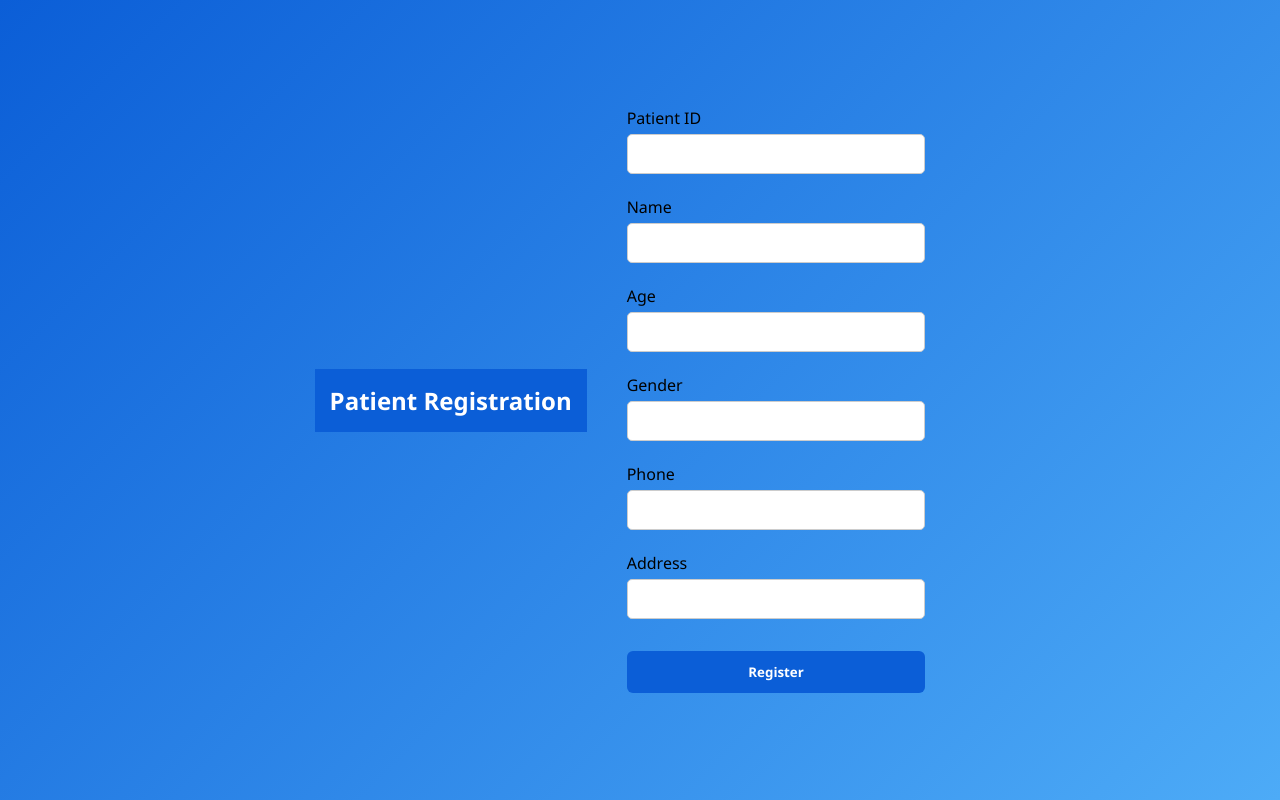
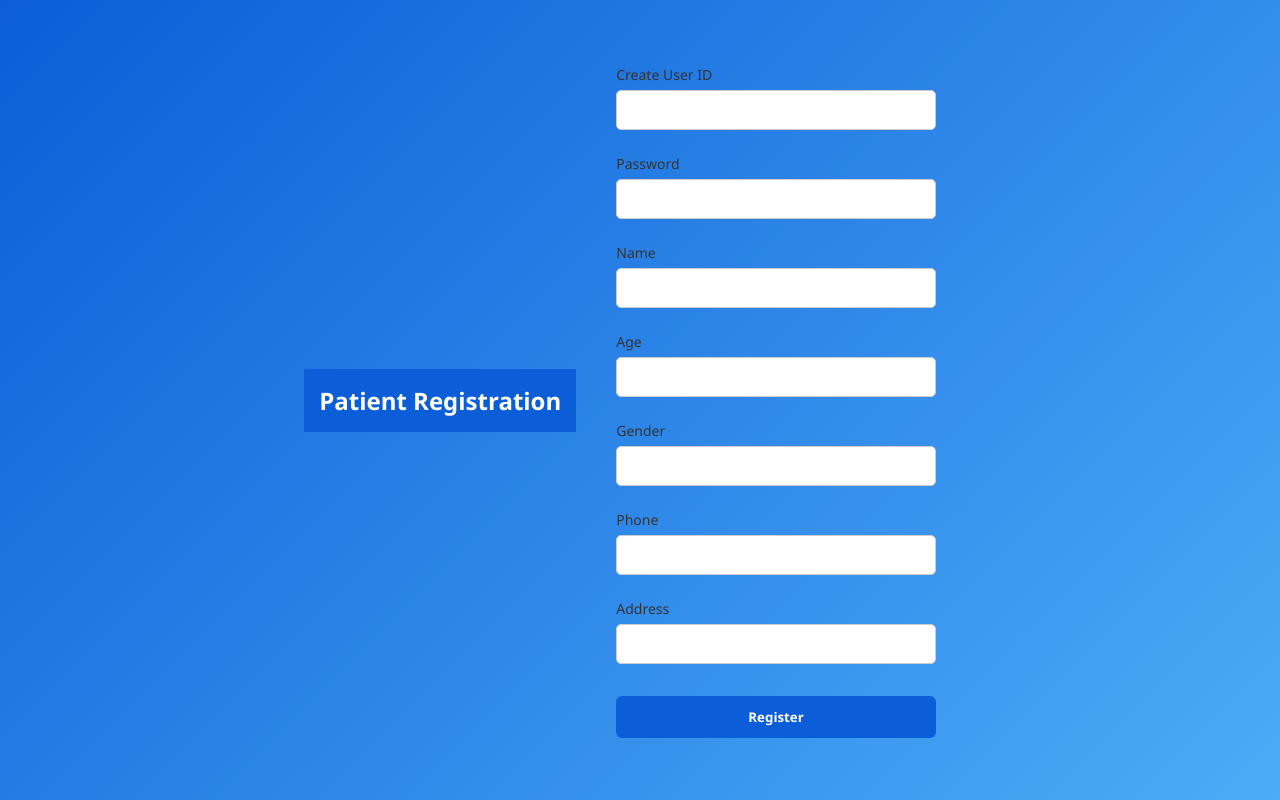
Before and after one commit to srthk-g/opd-management-system, a Flask app: template templates/register_patient.html in a window 1280 px wide. Run offline with Flask 3, Linux system fonts and the light colour scheme; the template is opened without the code that fills it, so the values that code supplies are empty.

Commit message:
Add files via upload

```diff
--- a/templates/register_patient.html
+++ b/templates/register_patient.html
@@ -14,34 +14,26 @@
 
 <form method="POST">
 
-Patient ID
-<input type="text" name="patient_id" required>
+<label>Create User ID </label>
+<input type="text" name="user_id" required> <br><br>
 
-<br><br>
+<label>Password </label>
+<input type="password" name="password" required><br><br>
 
-Name
-<input type="text" name="name" required>
+<label>Name </label>
+<input type="text" name="name" required><br><br>
 
-<br><br>
+<label>Age </label>
+<input type="number" name="age" required><br><br>
 
-Age
-<input type="number" name="age">
+<label>Gender </label>
+<input type="text" name="gender" required><br><br>
 
-<br><br>
+<label>Phone </label>
+<input type="text" name="phone" required><br><br>
 
-Gender
-<input type="text" name="gender">
-
-<br><br>
-
-Phone
-<input type="text" name="phone">
-
-<br><br>
-
-Address
-<input type="text" name="address">
-
+<label>Address </label>
+<input type="text" name="address" required>
 <br><br>
 
 <button type="submit">Register</button>
```
